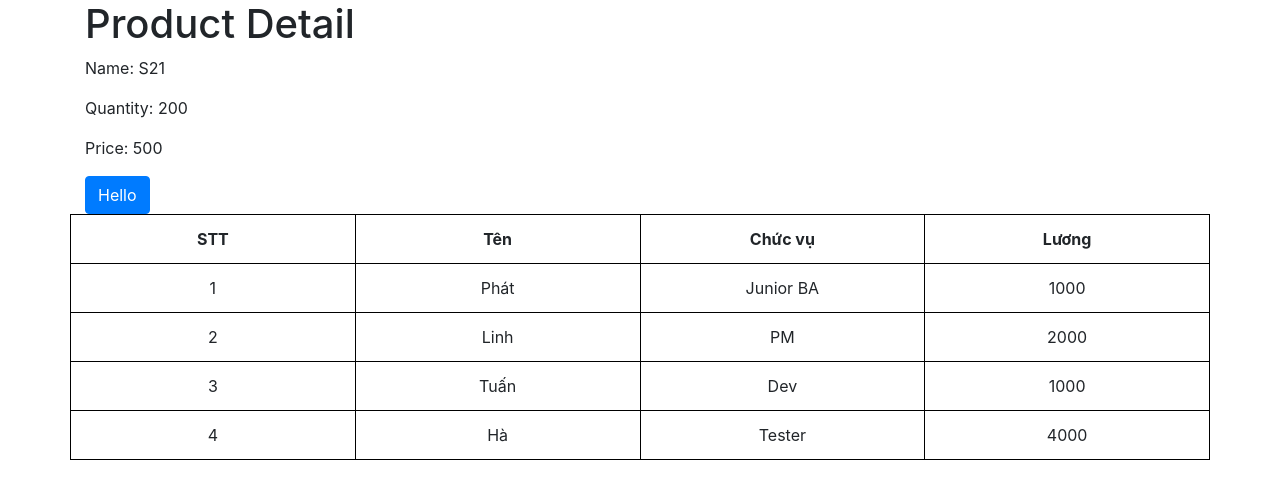
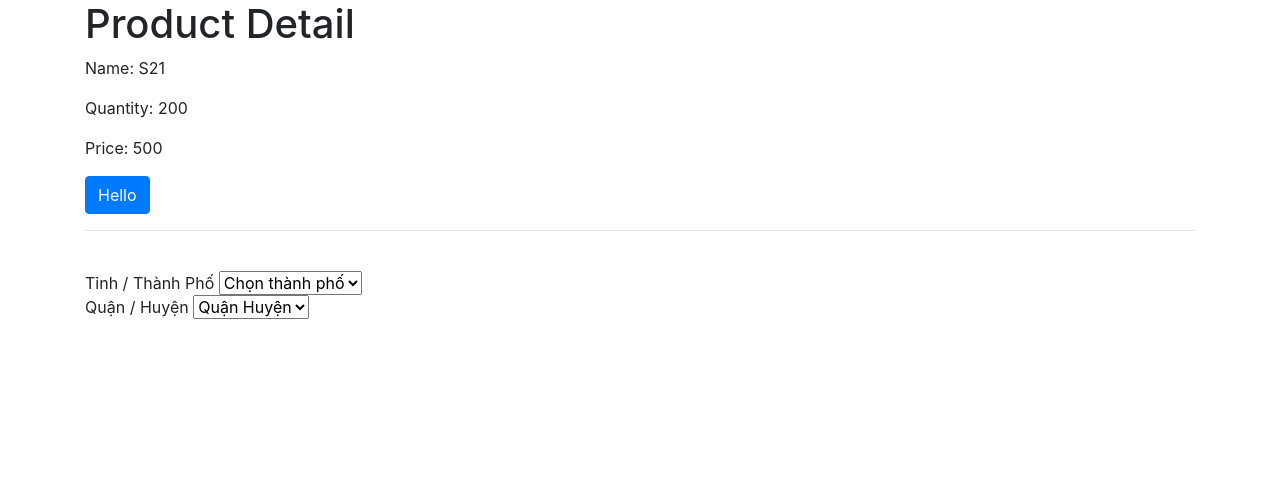
Before and after one commit to AkiraPhat18/Angular, an Angular app in the folder Angular2021/hello-angular/: page / in a window 1280 px wide. Shown: the top 498 px of the page. Built offline with nearby package versions, Linux system fonts and the light colour scheme.

Commit message:
combobox cascading

```diff
--- a/Angular2021/hello-angular/src/app/app.component.html
+++ b/Angular2021/hello-angular/src/app/app.component.html
@@ -4,24 +4,17 @@
       <h1>Product Detail </h1>
     </div>
   </header>
-  <!-- <nav class="row"></nav> -->
   <section class="row">
     <div class="col">
       <p>Name: {{product.name}}</p>
       <p>Quantity: {{product.quantity}}</p>
       <p>Price: {{product.price}}</p>
-
-
       <button class="btn btn-primary">Hello</button>
-    </div>
     <br>
     <hr>
-    <div>
-
-    </div>
     <!--vd về *ngFor -->
-    <table class="table">
-      <tr>
+    <!-- <table class="table"> -->
+    <!-- <tr>
         <th>STT</th>
         <th>Tên</th>
         <th>Chức vụ</th>
@@ -31,10 +24,27 @@
         <td>{{ i + 1 }}</td>
         <td>{{ person.name_employee }}</td>
         <td>{{ person.position }}</td>
-        <td>{{ person.salary}}</td>
-      </tr>
+        <td>{{ person.salary | currency:'USD':'symbol':'1.2-2'}}</td>
+      </tr> -->
 
-    </table>
-
+      <!--Sử dụng currency để quy đổi giá trị tiền tệ-->
+      <!-- UpperCasePipe: Chuyển đổi văn bản thành tất cả các chữ hoa.
+      LowerCasePipe: Chuyển đổi văn bản thành tất cả các chữ thường. -->
+      <!-- </table> -->
+      <br>
+      Tỉnh / Thành Phố
+      <select id="cities" (change) ="changeCity($event)">
+        <option *ngFor="let data of vietNamData" value=" {{data.city }}">
+          {{ data.city}}
+        </option>
+      </select>
+      <br>
+      Quận / Huyện
+      <select name="" id="district" class="">
+        <option *ngFor="let district of districts" value=" {{ district }}">
+          {{ district }}
+        </option>
+      </select>
+    </div>
   </section>
 </div>
--- a/Angular2021/hello-angular/src/app/app.component.less
+++ b/Angular2021/hello-angular/src/app/app.component.less
@@ -7,3 +7,7 @@ td , th {
   min-width: 100px;
   text-align: center;
 }
+
+#cities {
+  text-align: left;
+}
--- a/Angular2021/hello-angular/src/app/app.component.ts
+++ b/Angular2021/hello-angular/src/app/app.component.ts
@@ -7,18 +7,63 @@ import { Component, OnInit } from '@angular/core';
   templateUrl: './app.component.html',
   styleUrls: ['./app.component.less']
 })
-export class AppComponent {
+export class AppComponent implements OnInit {
   product :Product =  {
     name: 'S21',
     quantity: 200,
     price: 500
   }
 
-public persons =  [
-    {name_employee: 'Phát', position: 'Junior BA', salary: 1000},
-    {name_employee: 'Linh', position: 'PM', salary: 2000},
-    {name_employee: 'Tuấn', position: 'Dev', salary: 1000},
-    {name_employee: 'Hà', position: 'Tester', salary: 4000}
+// public persons =  [
+//     {name_employee: 'Phát', position: 'Junior BA', salary: 1000},
+//     {name_employee: 'Linh', position: 'PM', salary: 2000},
+//     {name_employee: 'Tuấn', position: 'Dev', salary: 1000},
+//     {name_employee: 'Hà', position: 'Tester', salary: 4000}
+// ];
+public districts: string[] = ['Quận Huyện'];
+
+public vietNamData =  [
+  {
+    city: 'Chọn thành phố',
+    district: ['Quận Huyện']
+  },
+  {
+    city: 'Nam Định',
+    district: [
+    'Thành phố Nam Định',
+    'Huyện Xuân Trường',
+    'HUyện Mỹ Lộc',
+    'Huyện Vụ Bản',
+    'Huyện Ý Yên',
+    'Huyện Nam Trực',
+    'Huyện Trực Ninh',
+    'Huyện Giao Thủy',
+    'Huyện Nghĩa Hưng'
+    ],
+  },
+  {
+    city: 'Hà Nội',
+    district: [
+      "Quận Ba Đình",
+      "Huyện Ba Vì",
+      "Quận Bắc Từ Liêm",
+      "Quận Cầu Giấy",
+      "Huyện Chương Mỹ",
+      "Huyện Đan Phượng",
+      "Huyện Đông Anh",
+      "Quận Đống Đa",
+      "Huyện Gia Lâm",
+      "Quận Hà Đông",
+      "Quận Hai Bà Trưng",
+      "Huyện Hoài Đức",
+      "Quận Hoàn Kiếm",
+      "Quận Hoàng Mai",
+      "Quận Long Biên",
+      "Huyện Mê Linh",
+      "Huyện Mỹ Đức",
+      "Quận Nam Từ Liêm","Huyện Phú Xuyên","Huyện Phúc Thọ","Huyện Quốc Oai","Huyện Sóc Sơn","Thị xã Sơn Tây","Quận Tây Hồ","Huyện Thạch Thất","Huyện Thanh Oai","Huyện Thanh Trì","Quận Thanh Xuân","Huyện Thường Tín","Huyện Ứng Hòa"
+    ],
+  },
 ];
 
   constructor() {}
@@ -26,6 +71,31 @@ public persons =  [
   public ngOnInit(): void {
     //Called after the constructor, initializing input properties, and the first call to ngOnChanges.
     //Add 'implements OnInit' to the class.
-    console.log('Nhân viên =',this.persons);
+    //console.log('Nhân viên =',this.persons);
+    console.log('Thành phố = ',this.vietNamData);
   }
+
+  public changeCity ( event : any ): void {
+    const city = event.target.value;
+    console.log('event', city);
+
+    const search = this.vietNamData.filter((data) => data.city === city);
+    console.log('search', search);
+
+    if (!city) {
+      return;
+    }
+
+    // cách 1
+    // const search = this.vietnamData.filter((data) => data.city === city);
+    // console.log('search', search);
+    // if (search && search.length > 0) {
+    //   this.districts = search[0].district;
+    // }
+
+    // cách 2
+    this.districts =
+      this.vietNamData.find((data) => data.city === city)?.district || [];
+  }
+
 }
```
